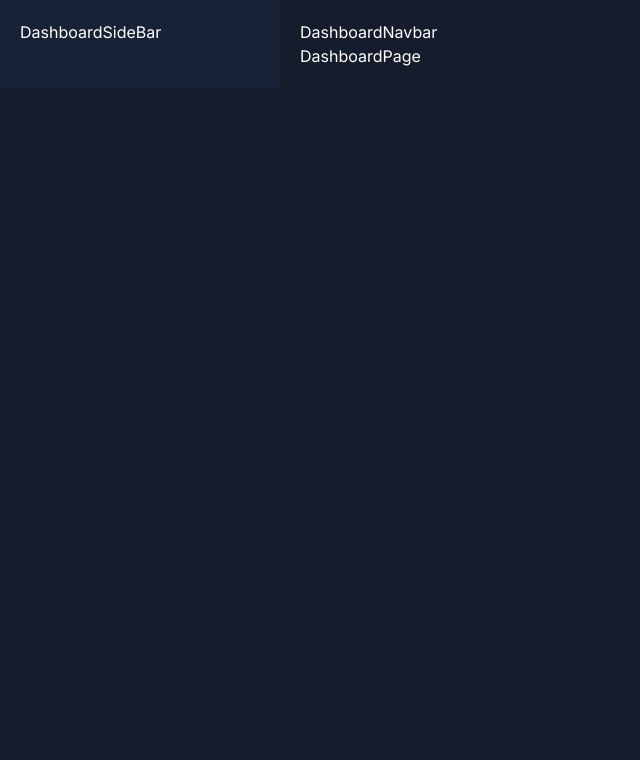
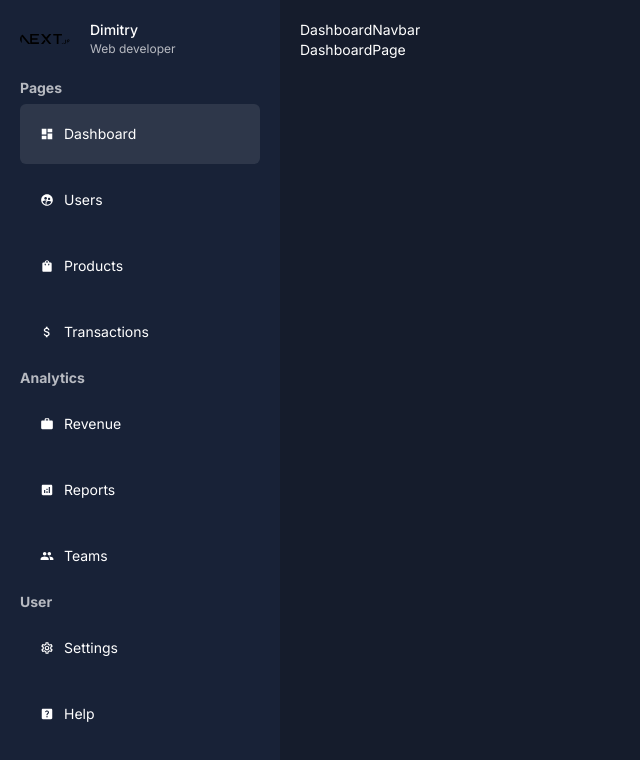
Before and after one commit to Dimitry-prog/next-admin, a Next.js app: page /dashboard in a window 1280 px wide. Shown: the top 760 px of the page, without its empty margins (0-640 px from the left). Built offline with nearby package versions, Linux system fonts and the light colour scheme.

Commit message:
feat: sidebar

```diff
--- a/app/globals.css
+++ b/app/globals.css
@@ -4,6 +4,6 @@
 
 @layer base {
     body {
-        @apply h-screen bg-bg text-white
+        @apply h-screen bg-bg text-white text-sm
     }
 }
--- /dev/null
+++ b/app/shared/libs/cn.ts
@@ -0,0 +1,6 @@
+import clsx, { ClassValue } from "clsx";
+import { twMerge } from "tailwind-merge";
+
+export const cn = (...classes: ClassValue[]): string => {
+  return twMerge(clsx(classes));
+};
--- /dev/null
+++ b/features/dashboard/components/sidebar/components/sidebar-menu-link/index.tsx
@@ -0,0 +1,25 @@
+'use client';
+
+import { SidebarMenuItemType } from "@/features/dashboard/components/sidebar/types";
+import Link from "next/link";
+import { usePathname } from "next/navigation";
+import { cn } from "@/app/shared/libs/cn";
+
+type SidebarMenuItemProps = {
+  item: SidebarMenuItemType
+}
+
+const SidebarMenuLink = ({ item }: SidebarMenuItemProps) => {
+  const { icon, title, path } = item;
+  const pathname = usePathname();
+
+  return (
+    <Link href={path}
+          className={cn('p-5 my-1.5 flex items-center gap-2.5 rounded-md hover:bg-bg-hover duration-500', pathname === path && 'bg-bg-hover')}>
+      {icon}
+      {title}
+    </Link>
+  );
+};
+
+export default SidebarMenuLink;
--- /dev/null
+++ b/features/dashboard/components/sidebar/components/sidebar-user-info/index.tsx
@@ -0,0 +1,15 @@
+import Image from "next/image";
+
+const SidebarUserInfo = () => {
+  return (
+    <div className='mb-5 flex items-center gap-5'>
+      <Image src='/next.svg' alt='user image' width={50} height={50} className='rounded-full object-cover'/>
+      <div className='flex flex-col'>
+        <h4 className='font-medium'>Dimitry</h4>
+        <p className='text-white-dark text-xs'>Web developer</p>
+      </div>
+    </div>
+  );
+};
+
+export default SidebarUserInfo;
--- /dev/null
+++ b/features/dashboard/components/sidebar/constants/index.tsx
@@ -0,0 +1,75 @@
+import {
+  MdAnalytics,
+  MdAttachMoney,
+  MdDashboard,
+  MdHelpCenter,
+  MdOutlineSettings,
+  MdPeople,
+  MdShoppingBag,
+  MdSupervisedUserCircle,
+  MdWork
+} from "react-icons/md";
+import { SidebarMenuType } from "@/features/dashboard/components/sidebar/types";
+
+export const SIDEBAR_MENU_ITEMS: SidebarMenuType[] = [
+  {
+    title: "Pages",
+    list: [
+      {
+        title: "Dashboard",
+        path: "/dashboard",
+        icon: <MdDashboard />,
+      },
+      {
+        title: "Users",
+        path: "/dashboard/users",
+        icon: <MdSupervisedUserCircle />,
+      },
+      {
+        title: "Products",
+        path: "/dashboard/products",
+        icon: <MdShoppingBag />,
+      },
+      {
+        title: "Transactions",
+        path: "/dashboard/transactions",
+        icon: <MdAttachMoney />,
+      },
+    ],
+  },
+  {
+    title: "Analytics",
+    list: [
+      {
+        title: "Revenue",
+        path: "/dashboard/revenue",
+        icon: <MdWork />,
+      },
+      {
+        title: "Reports",
+        path: "/dashboard/reports",
+        icon: <MdAnalytics />,
+      },
+      {
+        title: "Teams",
+        path: "/dashboard/teams",
+        icon: <MdPeople />,
+      },
+    ],
+  },
+  {
+    title: "User",
+    list: [
+      {
+        title: "Settings",
+        path: "/dashboard/settings",
+        icon: <MdOutlineSettings />,
+      },
+      {
+        title: "Help",
+        path: "/dashboard/help",
+        icon: <MdHelpCenter />,
+      },
+    ],
+  },
+];
--- a/features/dashboard/components/sidebar/index.tsx
+++ b/features/dashboard/components/sidebar/index.tsx
@@ -1,7 +1,27 @@
+import SidebarUserInfo from "@/features/dashboard/components/sidebar/components/sidebar-user-info";
+import { SIDEBAR_MENU_ITEMS } from "@/features/dashboard/components/sidebar/constants";
+import { useMemo } from "react";
+import SidebarMenuLink from "@/features/dashboard/components/sidebar/components/sidebar-menu-link";
+
 const DashboardSideBar = () => {
+
+  const menuItems = useMemo(() => {
+    return SIDEBAR_MENU_ITEMS.map(section => (
+      <ul key={section.title} className='sticky flex flex-col'>
+        <li>
+          <span className='my-2.5 text-white-dark font-bold'>{section.title}</span>
+          {section.list.map(item => (
+            <SidebarMenuLink key={item.path} item={item}/>
+          ))}
+        </li>
+      </ul>
+    ));
+  }, []);
+
   return (
     <div className='p-5 flex-1 bg-bg-light'>
-      DashboardSideBar
+      <SidebarUserInfo/>
+      {menuItems}
     </div>
   );
 };
--- /dev/null
+++ b/features/dashboard/components/sidebar/types/index.ts
@@ -0,0 +1,12 @@
+import { ReactNode } from "react";
+
+export type SidebarMenuType = {
+  title: string
+  list: SidebarMenuItemType[]
+}
+
+export type SidebarMenuItemType = {
+  title: string
+  path: string
+  icon: ReactNode,
+}
--- a/tailwind.config.ts
+++ b/tailwind.config.ts
@@ -12,7 +12,8 @@ const config: Config = {
       bg: '#151c2c',
       'bg-light': "#182237",
       white: '#fff',
-      'white-dark': "#b7bac1"
+      'white-dark': "#b7bac1",
+      'bg-hover': '#2e374a'
     },
     extend: {
       backgroundImage: {
@@ -22,6 +23,9 @@ const config: Config = {
       },
       flex: {
         '4': '4 0 0%',
+      },
+      fontSize: {
+        xs: ['12px', '18px']
       }
     },
   },
```
Also changed, not shown: package.json (+7 -4 lines), 1 other file (tests, documents, lock files or other folders).
